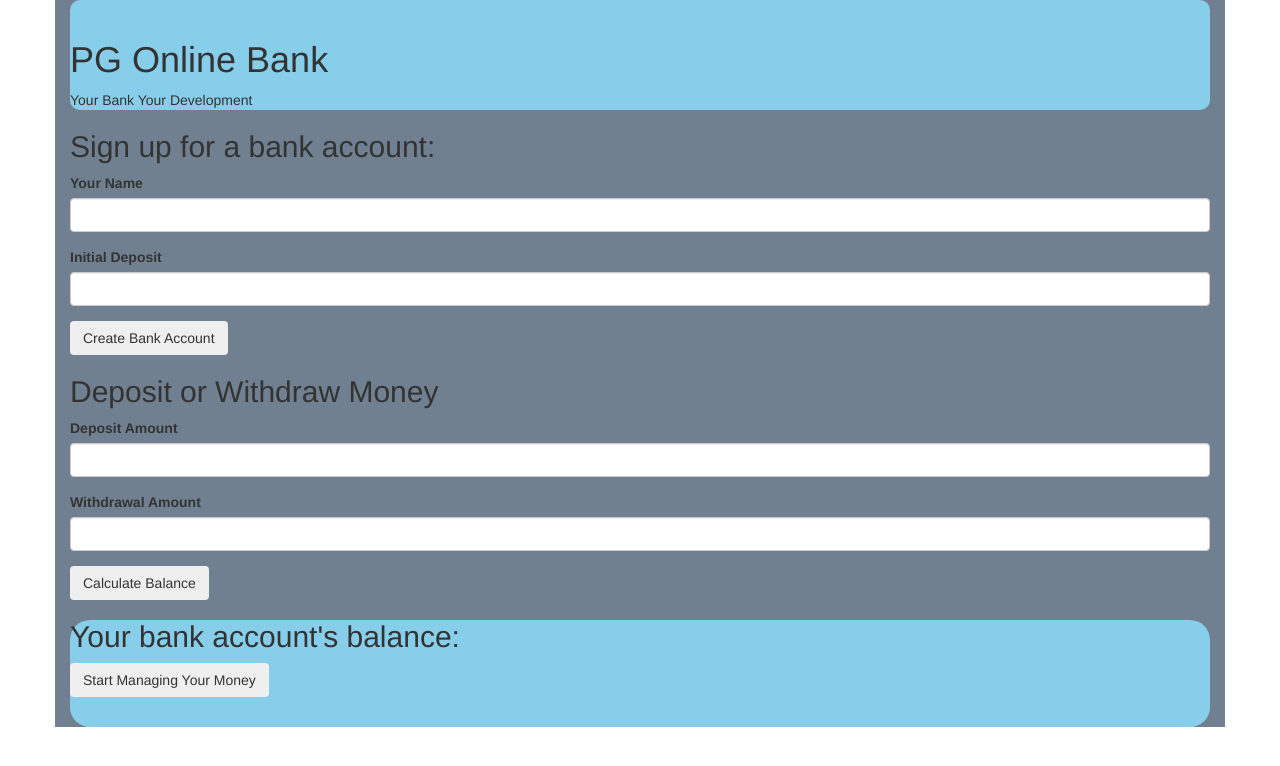
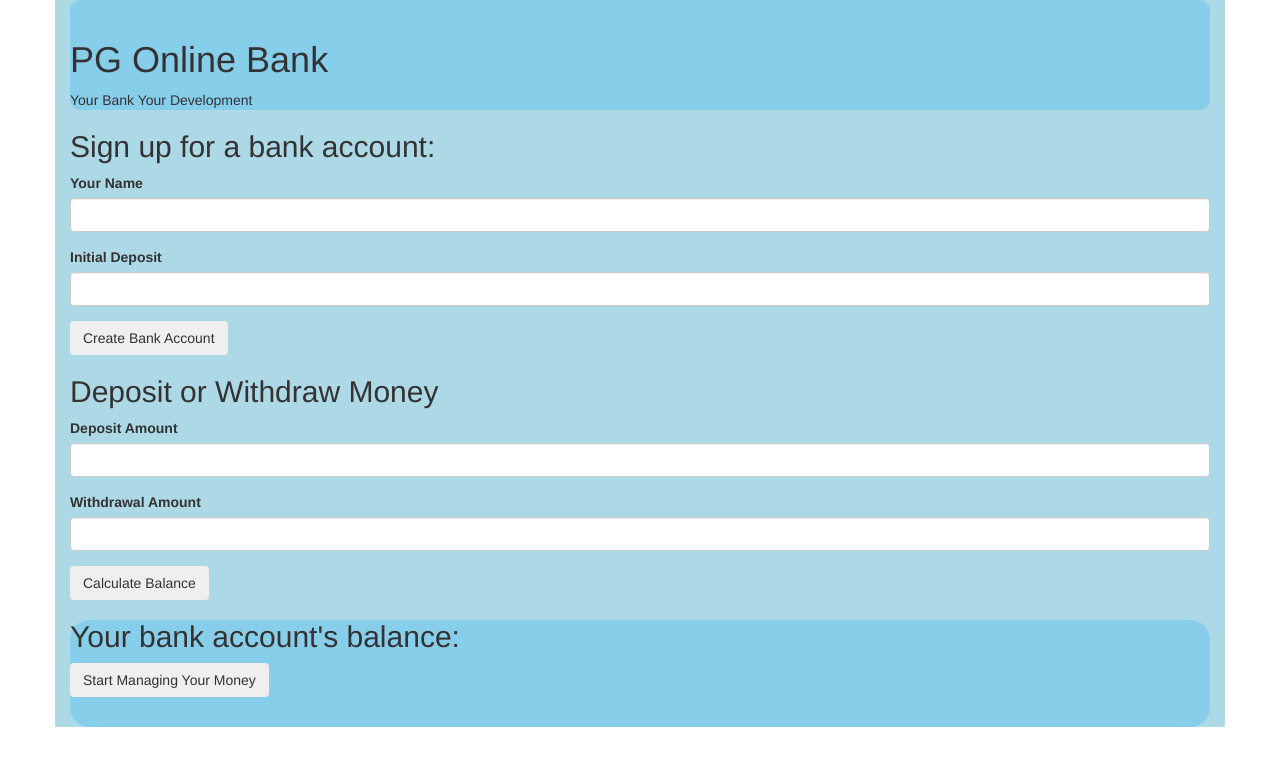
Before and after one commit to Gahozipauline/Bank-Account, a plain HTML site: page index.html in a window 1280 px wide. Drawn offline with nearby package versions, Linux system fonts and the light colour scheme; a script that the page names is missing.

Commit message:
bg chnge

```diff
--- a/css/styles.css
+++ b/css/styles.css
@@ -9,7 +9,7 @@
   border-radius: 20px;
 }
 .container{
-  background-color: slategray;
+  background-color: lightblue;
 }
 #header{
   background-color: skyblue;
```
